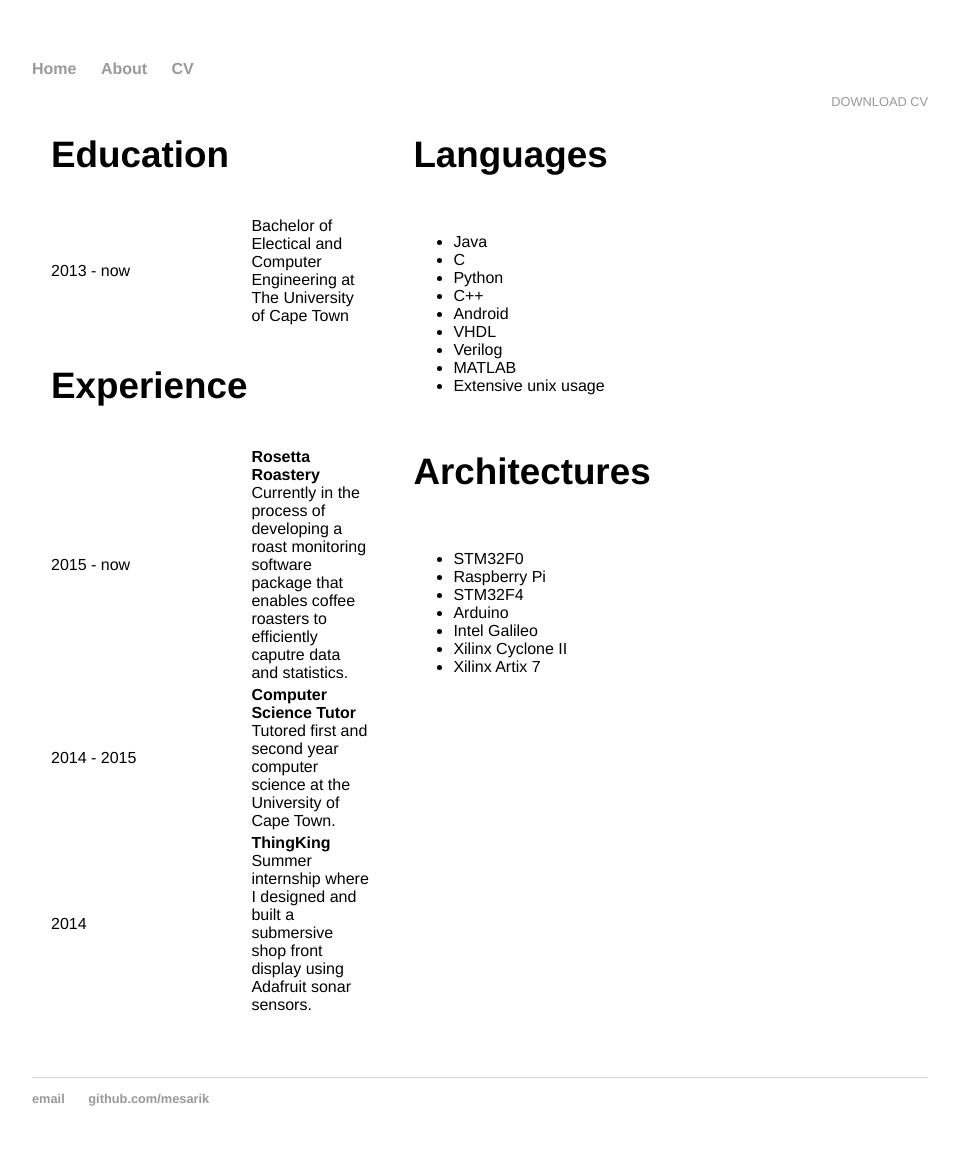
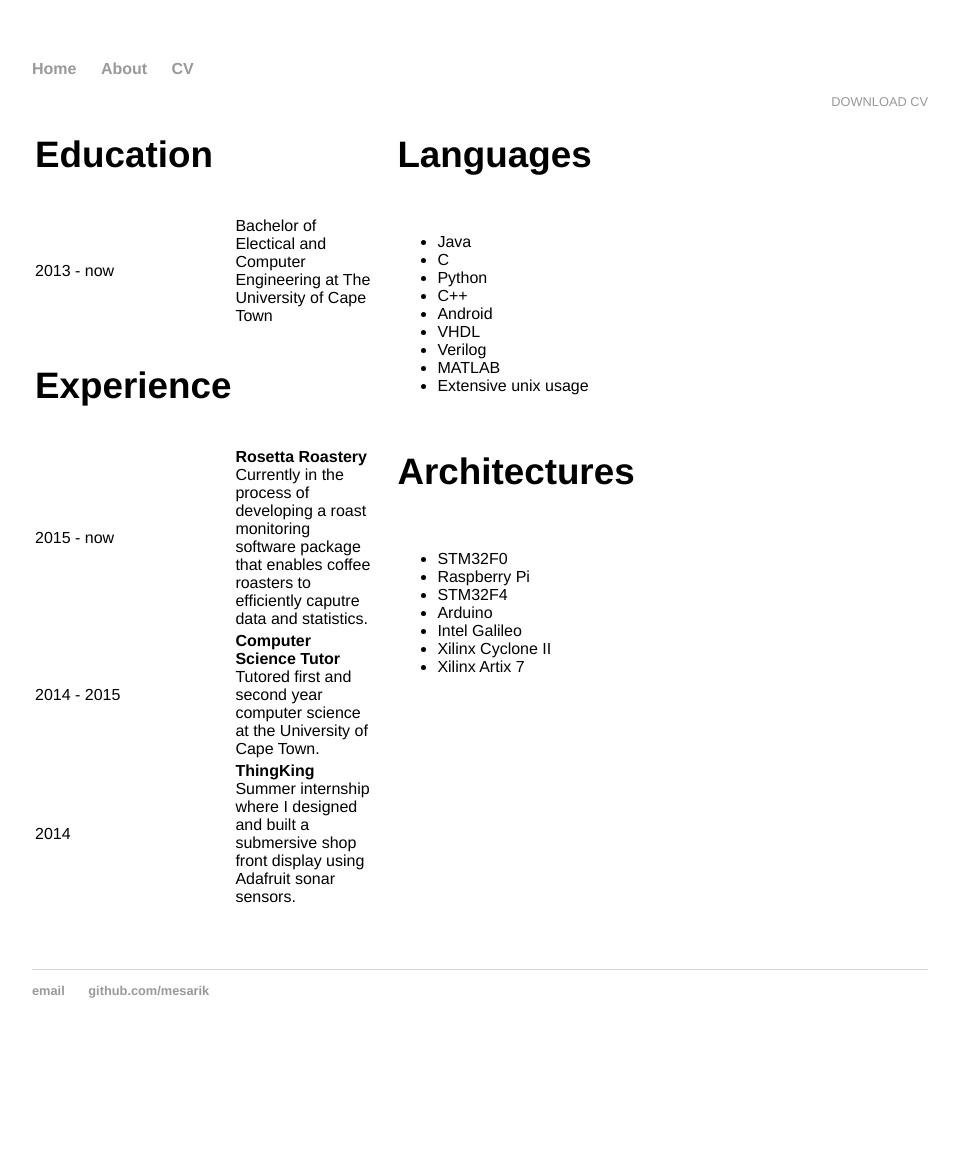
Before and after one commit to mesarcik/mesarcik.github.io, a Jekyll site: the page built from cv/index.html, in a window 1280 px wide. Shown: the whole page, without its empty margins (160-1119 px from the left). Built offline with Jekyll 4.4.1, drawn with Linux system fonts in a browser that asks for light colours; after the commit the page ends 1058 px from its top, so only the background shows below that.

Commit message:
git_uploader.sh

```diff
--- a/css/main.css
+++ b/css/main.css
@@ -5,8 +5,7 @@ a:hover { text-decoration: underline; }
 
 table {border: none;
 vertical-align: top;
-padding-right: 1em;
-padding-left: 1em}
+padding-right: 1em;}
 
 
 p{ font-size: 1.5em; line-height: 1.4em; color: #333; }
```
